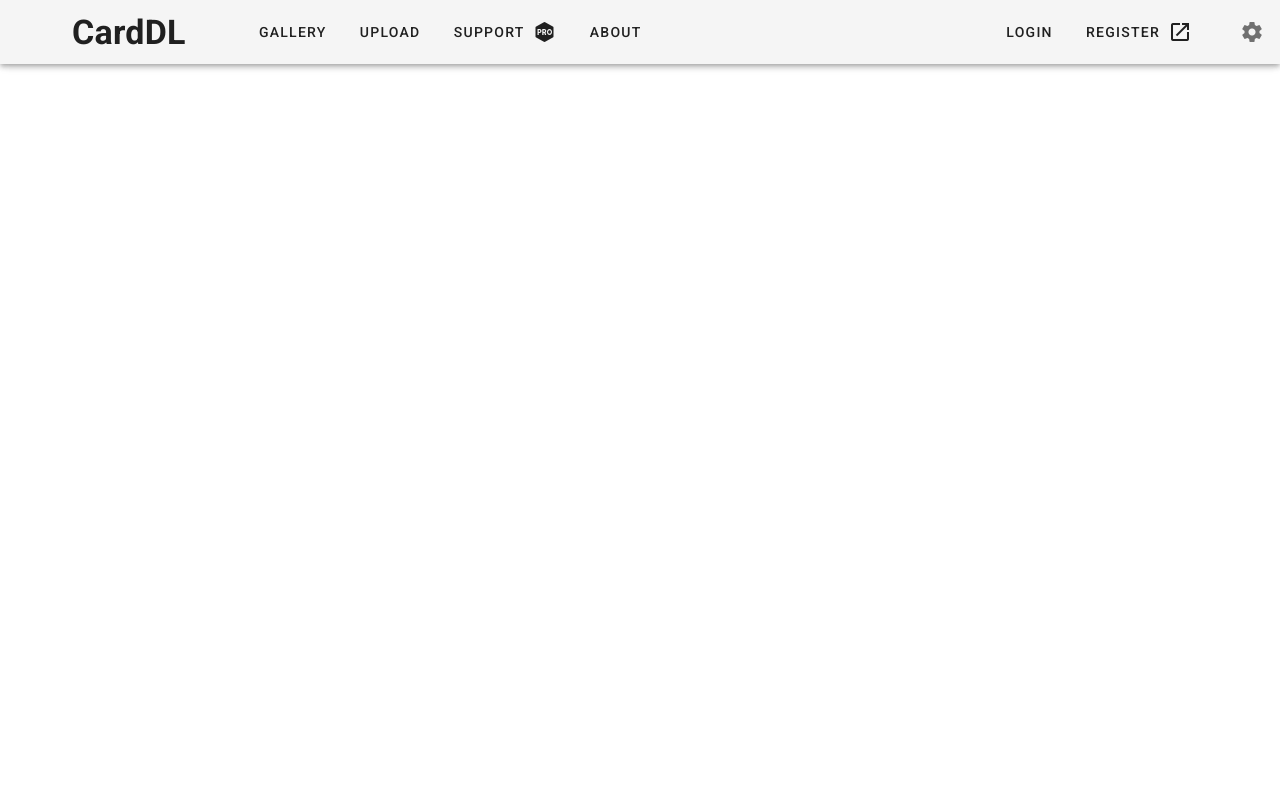
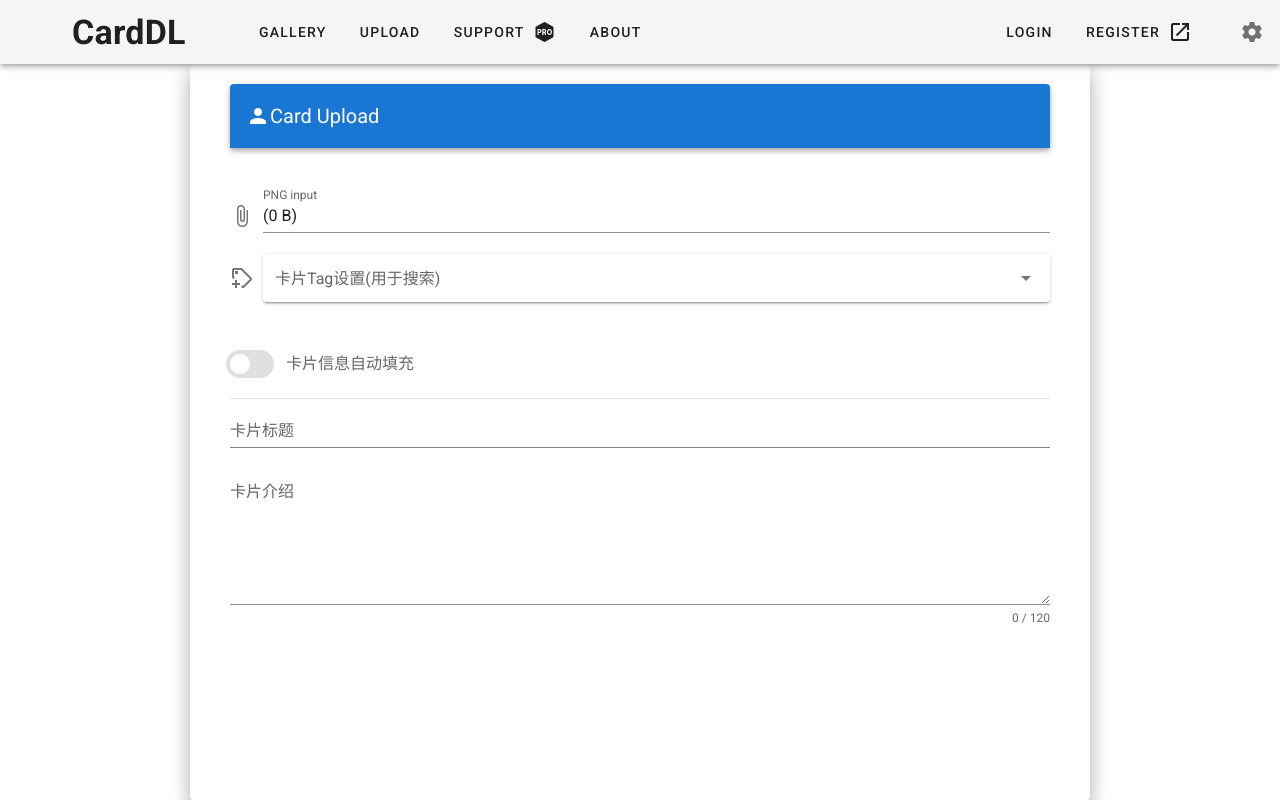
Before and after one commit to GenesisAN/card_dl, a Vue app: page /card_upload in a window 1280 px wide. Built offline with nearby package versions, Linux system fonts and the light colour scheme.

Commit message:
add: 卡片上传界面

```diff
--- a/src/App.vue
+++ b/src/App.vue
@@ -7,11 +7,7 @@
       <v-btn @click="$router.push('/')" target="_blank" text>
         <span>{{ $t("gallery") }}</span>
       </v-btn>
-      <v-btn
-        href="https://github.com/vuetifyjs/vuetify/releases/latest"
-        target="_blank"
-        text
-      >
+      <v-btn @click="$router.push('/card_upload')" target="_blank" text>
         <span>{{ $t("upload") }}</span>
       </v-btn>
       <v-btn
--- a/src/router/index.ts
+++ b/src/router/index.ts
@@ -4,6 +4,7 @@ import HomeView from "../views/HomeView.vue";
 import LoginView from "../views/LoginView.vue";
 import RegisterView from "../views/RegisterView.vue";
 import ChangePasswordView from "../views/ChangePasswordView.vue";
+import CardUploadView from "@/views/CardUploadView.vue";
 Vue.use(VueRouter);
 const routes: Array<RouteConfig> = [
   {
@@ -27,6 +28,11 @@ const routes: Array<RouteConfig> = [
     component: ChangePasswordView,
   },
   {
+    path: "/card_upload",
+    name: "card_upload",
+    component: CardUploadView,
+  },
+  {
     path: "/about",
     name: "about",
     // route level code-splitting
--- /dev/null
+++ b/src/views/CardUploadView.vue
@@ -0,0 +1,115 @@
+<template>
+  <div class="upload_box">
+    <v-card class="elevation-12">
+      <v-toolbar dark color="primary">
+        <v-icon>mdi-account</v-icon>
+        <v-toolbar-title>Card Upload</v-toolbar-title>
+      </v-toolbar>
+      <v-form style="margin-top: 40px">
+        <v-file-input v-model="file" show-size label="PNG input"></v-file-input>
+        <v-combobox
+          v-model="chips"
+          :items="items"
+          chips
+          clearable
+          label="卡片Tag设置(用于搜索)"
+          multiple
+          prepend-icon="mdi-tag-plus-outline"
+          solo
+        >
+          <template v-slot:selection="{ attrs, item, select, selected }">
+            <v-chip
+              v-bind="attrs"
+              :input-value="selected"
+              close
+              :color="`$green lighten-3`"
+              @click="select"
+              @click:close="remove(item)"
+            >
+              <strong>{{ item }}</strong
+              >&nbsp;
+              <!--<span>(interest)</span>-->
+            </v-chip>
+          </template>
+        </v-combobox>
+        <v-switch
+          v-model="auto_fill"
+          inset
+          :label="`卡片信息自动填充`"
+        ></v-switch>
+        <v-divider></v-divider>
+        <v-text-field
+          label="卡片标题"
+          :rules="MainRule"
+          v-model="title"
+          hide-details="auto"
+        ></v-text-field>
+        <v-divider></v-divider>
+        <v-textarea
+          v-model="about"
+          label="卡片介绍"
+          counter
+          maxlength="120"
+          full-width
+          single-line
+        ></v-textarea>
+      </v-form>
+    </v-card>
+  </div>
+</template>
+
+<script lang="ts">
+import { Component, Vue } from "vue-property-decorator";
+import { mapActions, mapState } from "vuex";
+import axios from "axios";
+@Component
+export default class CardUploadView extends Vue {
+  file = "";
+  auto_fill = false;
+  title = "";
+  about = "";
+  nonce = 0;
+  colors = ["green", "purple", "indigo", "cyan", "teal", "orange"];
+  chips: string[] = [];
+  items = [
+    "Streaming",
+    "Eating",
+    "Sleeping",
+    "Designing",
+    "Coding",
+    "Cycling",
+    "Running",
+  ];
+  MainRule = [(v: string) => !!v || "This field is required"];
+  upload() {
+    const formData = new FormData();
+    formData.append("file", this.file);
+    axios
+      .post("http://localhost:8000/api/upload", formData, {
+        headers: {
+          "Content-Type": "multipart/form-data",
+        },
+      })
+      .then((res) => {
+        console.log(res);
+      });
+  }
+  remove(item: string) {
+    this.chips.splice(this.chips.indexOf(item), 1);
+  }
+}
+</script>
+
+<style scoped>
+.upload_box {
+  display: flex;
+  justify-content: center;
+  height: 100%;
+}
+.elevation-12 {
+  width: 900px;
+  padding-top: 20px;
+  padding-right: 40px;
+  padding-left: 40px;
+}
+</style>
```
